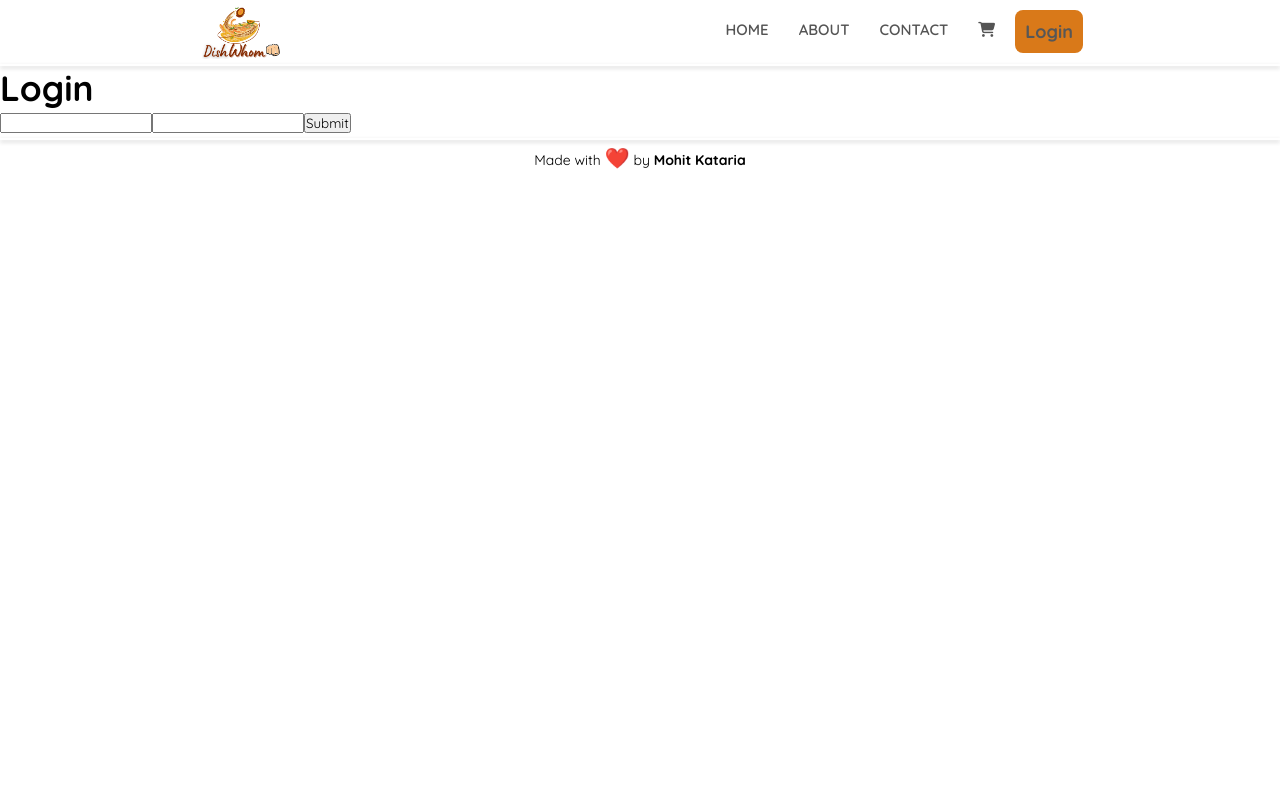
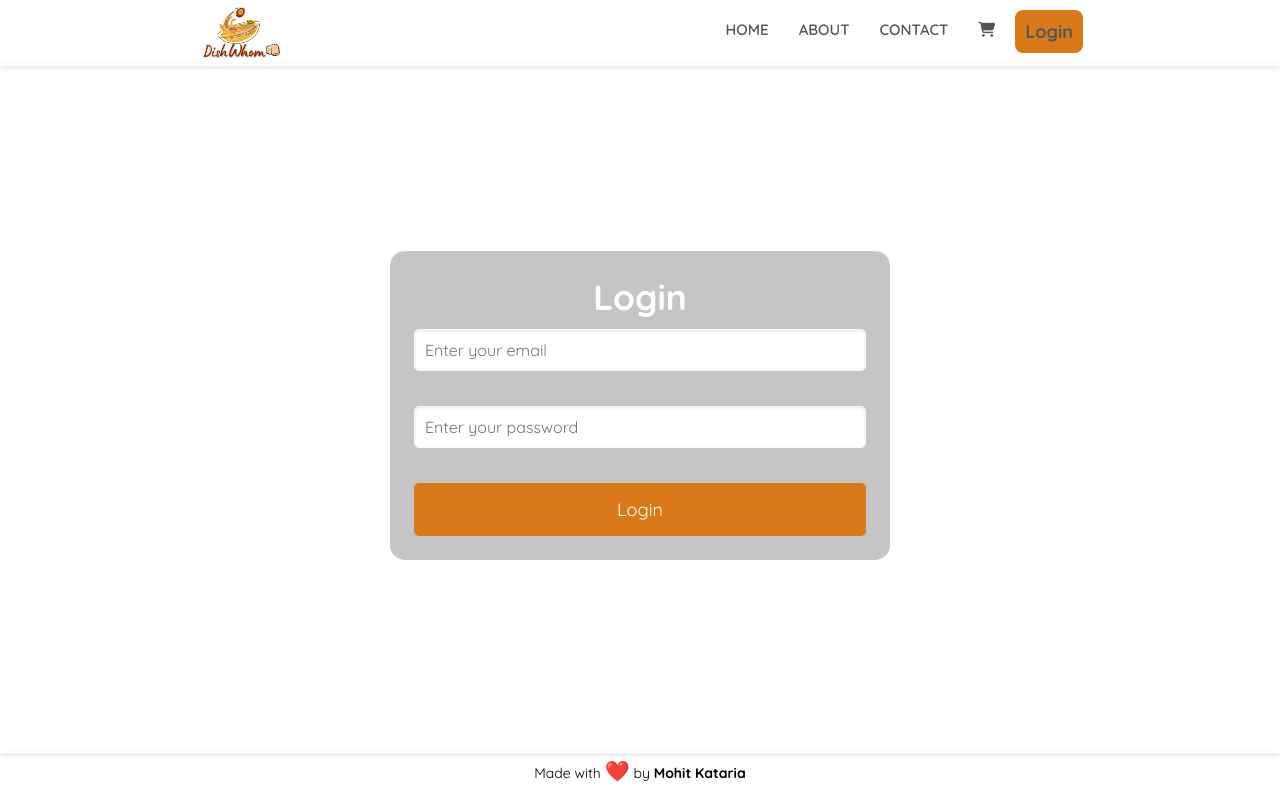
Before and after one commit to ikataria/DishWhom-Food-App, a React (Vite) app: page /login in a window 1280 px wide. Built offline with nearby package versions, Linux system fonts and the light colour scheme.

Commit message:
Login Page completed

```diff
--- a/package.json
+++ b/package.json
@@ -14,7 +14,8 @@
     "formik": "^2.4.6",
     "react": "^18.3.1",
     "react-dom": "^18.3.1",
-    "react-router-dom": "^6.23.1"
+    "react-router-dom": "^6.23.1",
+    "yup": "^1.4.0"
   },
   "devDependencies": {
     "parcel": "^2.12.0",
--- a/src/components/Login.jsx
+++ b/src/components/Login.jsx
@@ -1,43 +1,82 @@
-// Render Prop
-import React from 'react';
-import { Formik, Form, Field, ErrorMessage } from 'formik';
+import React from "react";
+import { Formik } from "formik";
+import * as Yup from "yup";
+import { useNavigate } from "react-router-dom";
 
-const Login = () => (
+let schema = Yup.object().shape({
+  email: Yup.string()
+  .required("Email required")
+  .email("Invalid email"),
+  password: Yup.string()
+  .required("Password required")
+  .min(6, "Password must be at least 6 characters"),
+});
+
+const Login = () => {
+  const navigate = useNavigate();
+
+  function handleNavigate(values) {
+    // Alert the input values of the form that we filled
+    alert(values);
+    // setTimeout for navigate from login page to home page
+    setTimeout(() => {
+      navigate("/");
+    }, 0);
+  }
+
+  return(
   <div>
-    <h1>Login</h1>
     <Formik
-      initialValues={{ email: '', password: '' }}
-      validate={values => {
-        const errors = {};
-        if (!values.email) {
-          errors.email = 'Required';
-        } else if (
-          !/^[A-Z0-9._%+-]+@[A-Z0-9.-]+\.[A-Z]{2,}$/i.test(values.email)
-        ) {
-          errors.email = 'Invalid email address';
-        }
-        return errors;
-      }}
-      onSubmit={(values, { setSubmitting }) => {
-        setTimeout(() => {
-          alert(JSON.stringify(values, null, 2));
-          setSubmitting(false);
-        }, 400);
-      }}
+       validationSchema={schema}
+       initialValues={{ email: "", password: "" }}
+       onSubmit={(values) => {
+         // call handleNavigate and pass input filed data
+         handleNavigate(JSON.stringify(values));
+       }}
     >
-      {({ isSubmitting }) => (
-        <Form>
-          <Field type="email" name="email" />
-          <ErrorMessage name="email" component="div" />
-          <Field type="password" name="password" />
-          <ErrorMessage name="password" component="div" />
-          <button type="submit" disabled={isSubmitting}>
-            Submit
-          </button>
-        </Form>
+      {({
+          values,
+          errors,
+          touched,
+          handleChange,
+          handleBlur,
+          handleSubmit
+        }) => (
+        <div className="form-container login-form-wrapper">
+          <form onSubmit={handleSubmit} className="contact-form login-form-container">
+          <h1 className="center-text">Login</h1>
+            <input
+              type="email"
+              name="email"
+              onChange={handleChange}
+              onBlur={handleBlur}
+              value={values.email}
+              placeholder="Enter your email"
+              className="form-control inp_text"
+              id="email"
+            />
+            <p className="error">
+                  {errors.email && touched.email && errors.email}
+                </p>
+                <input
+              type="password"
+              name="password"
+              onChange={handleChange}
+              onBlur={handleBlur}
+              value={values.password}
+              placeholder="Enter your password"
+              className="form-control"
+            />
+            <p className="error">
+                  {errors.password && touched.password && errors.password}
+                </p>
+            <button type="submit">Login</button>
+          </form>
+        </div>
       )}
     </Formik>
   </div>
-);
+  )
+};
 
 export default Login;
--- a/style.css
+++ b/style.css
@@ -80,6 +80,10 @@ a {
   color: var(--white);
   padding: 0 20px;
   border-radius: 8px;
+}
+
+.error{
+  color: var(--dark-red);
 }
 
 .center-text {
@@ -700,6 +704,27 @@ p {
   font-size: 15.5px;
 }
 
+/* Login */
+.login-form-wrapper{
+  min-height: 85vh;
+}
+
+.login-form-container{
+  background-color: #c5c5c5;
+  padding: 24px;
+  border-radius: 15px;
+}
+
+.login-form-container h1{
+    margin-bottom: 10px;
+    color: var(--white);
+}
+
+.login-form-container p{
+  margin-bottom: 15px;
+}
+
+
 
 /* || FOOTER */
 .footer-container {
@@ -727,11 +752,9 @@ p {
     margin: 0 auto;
   }
 
-  /* .header-container {
-    width: 100%;
-    background-color: #ee8f00;
+  .error{
+    font-size: 20px;
   }
-   */
 
 
 .res-menu-main-img {
@@ -786,6 +809,12 @@ p {
     max-width: 80%;
     margin: 0 auto;
   }
+
+  .error{
+    font-size: 16px;
+    font-weight: 600;
+  }
+
   /* || HEADER */
   .header-container {
     width: 100%;
@@ -1061,6 +1090,11 @@ p {
     margin-top: 6px;
     font-size: 12.5px;
   }
+
+  /* Login */
+  .login-form-container h1{
+   font-size: 19px;
+}
 }
 
 @media screen and (max-width: 375px) {
@@ -1184,4 +1218,9 @@ p {
     margin-top: 6px;
     font-size: 9.5px;
   }
+
+    /* Login */
+    .login-form-container h1{
+      font-size: 17.5px;
+   }
 }
```
Also changed, not shown: 1 other file (tests, documents, lock files or other folders).
